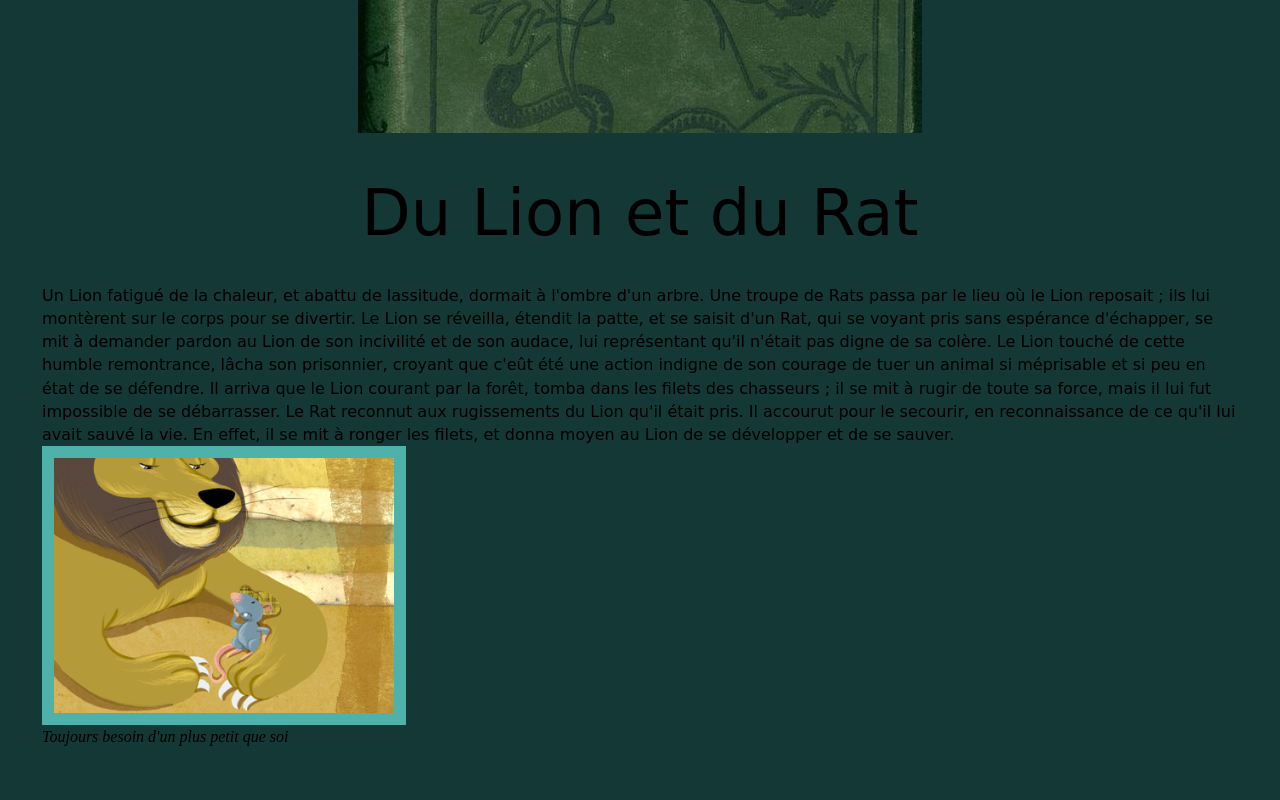
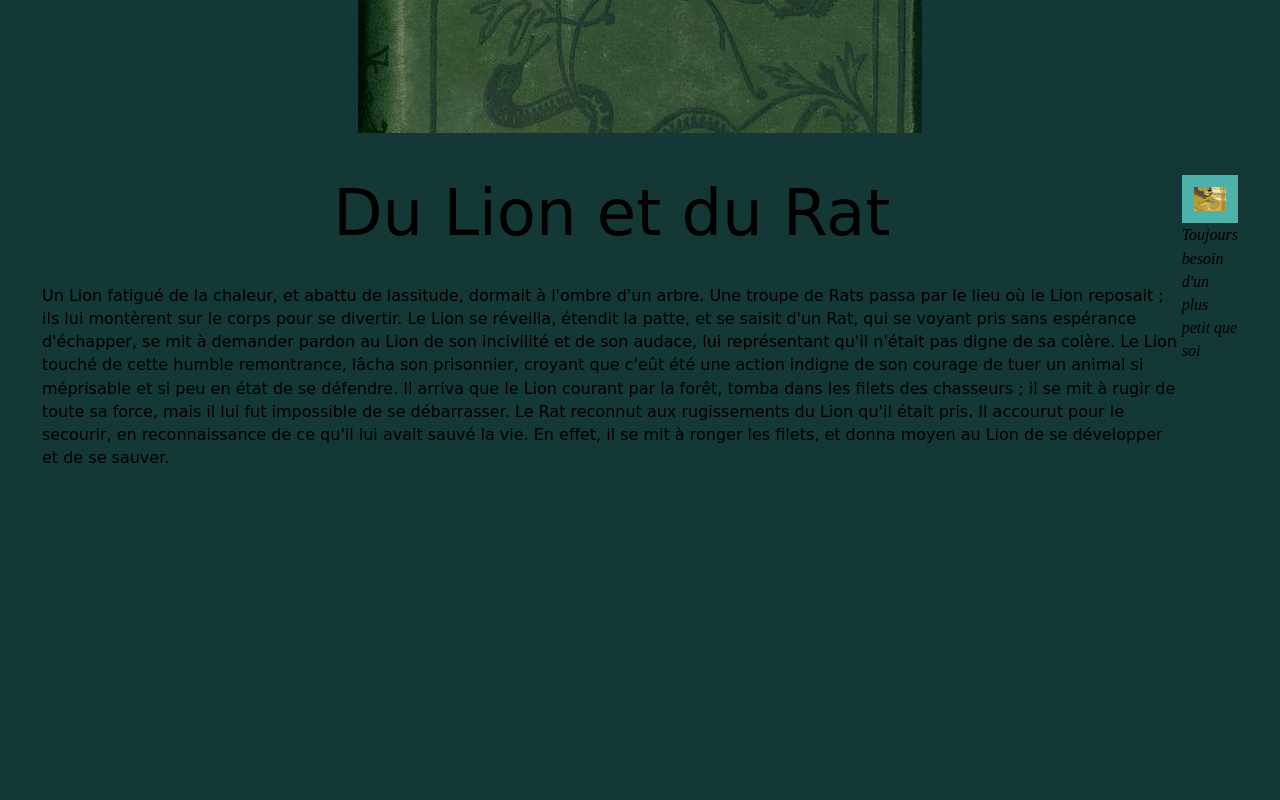
Before and after one commit to IlonaFrigout/D3_projet1_Esope, a plain HTML site: page index.html in a window 1280 px wide. Shown: the part 740-1540 px from the top of the page. Drawn offline with Linux system fonts and the light colour scheme; a web font is replaced by a local one.

Commit message:
FlexUpdate
Ajout du Flex dans Section 01

```diff
--- a/css/master.css
+++ b/css/master.css
@@ -78,6 +78,9 @@ footer {
   color : #000000;
 }
 
+#section01{
+  display:flex;
+}
 
 /*
 
```
Also changed, not shown: 1 other file.
